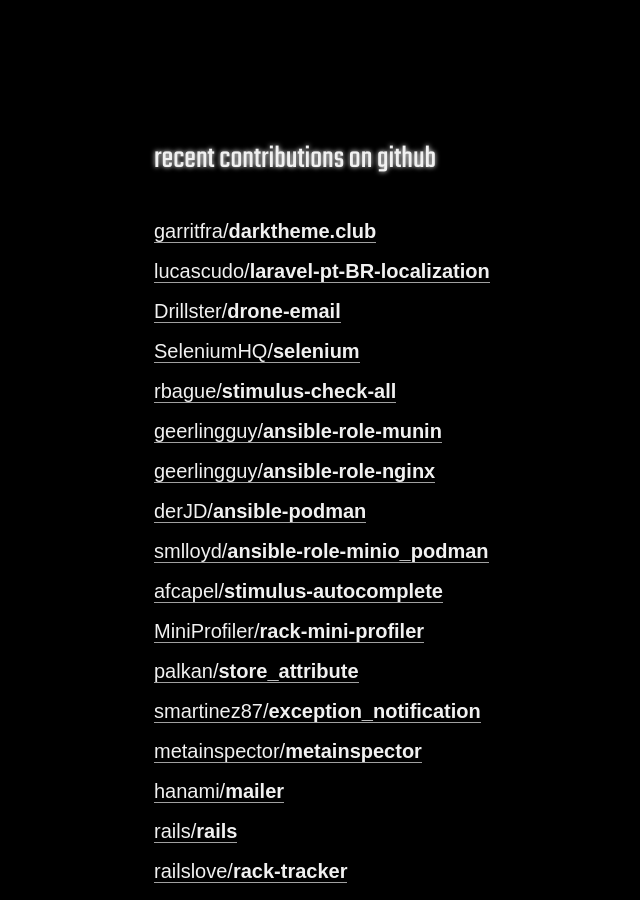
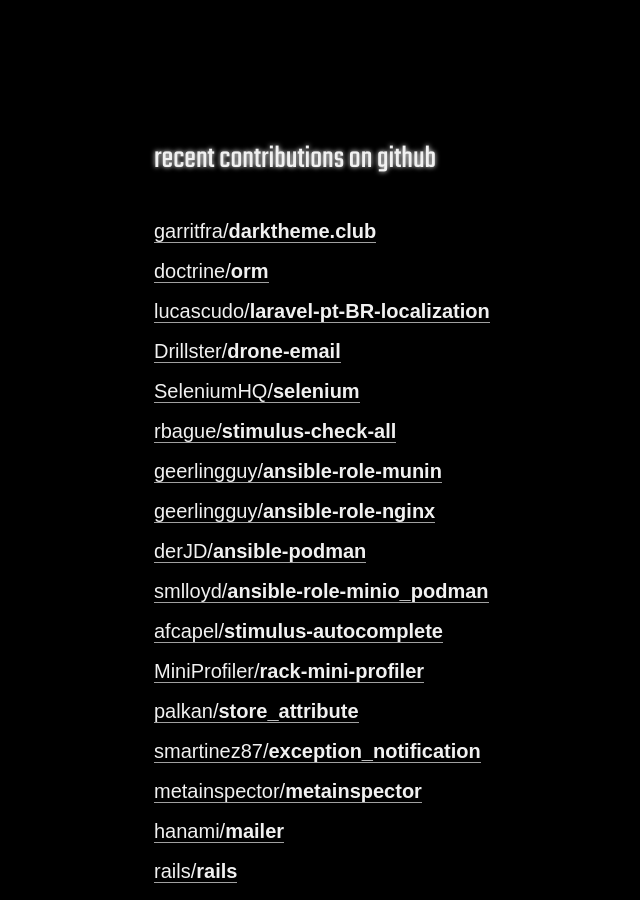
Before and after one commit to glaszig/glaszig.github.io, a Jekyll site: the page built from index.html, in a window 1280 px wide and 900 px high, scrolled down 2605 px. Shown: the whole window, without its empty margins (166-806 px from the left). Built offline with Jekyll 4.4.1, drawn with Linux system fonts in a browser that asks for light colours.

Commit message:
update gh contribs

```diff
--- a/_includes/github_contributions.md
+++ b/_includes/github_contributions.md
@@ -1,4 +1,5 @@
 * [garritfra/**darktheme.club**](https://github.com/garritfra/darktheme.club/commits?author=glaszig)
+* [doctrine/**orm**](https://github.com/doctrine/orm/commits?author=glaszig)
 * [lucascudo/**laravel-pt-BR-localization**](https://github.com/lucascudo/laravel-pt-BR-localization/commits?author=glaszig)
 * [Drillster/**drone-email**](https://github.com/Drillster/drone-email/commits?author=glaszig)
 * [SeleniumHQ/**selenium**](https://github.com/SeleniumHQ/selenium/commits?author=glaszig)
```
